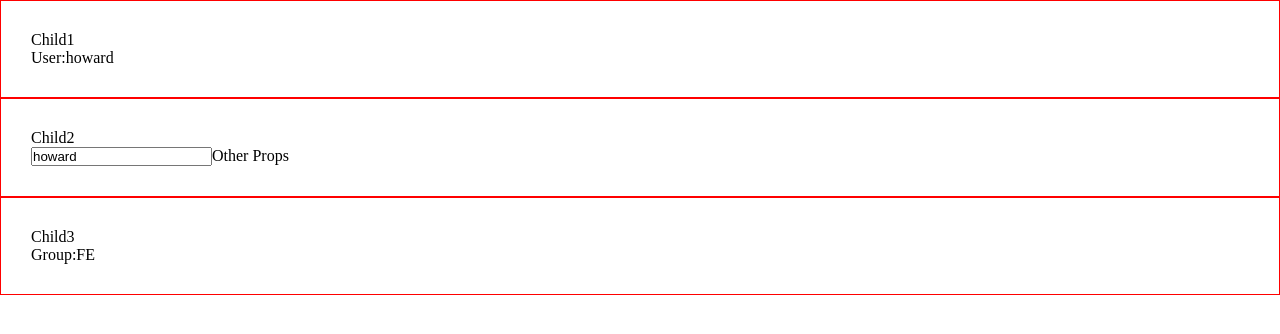
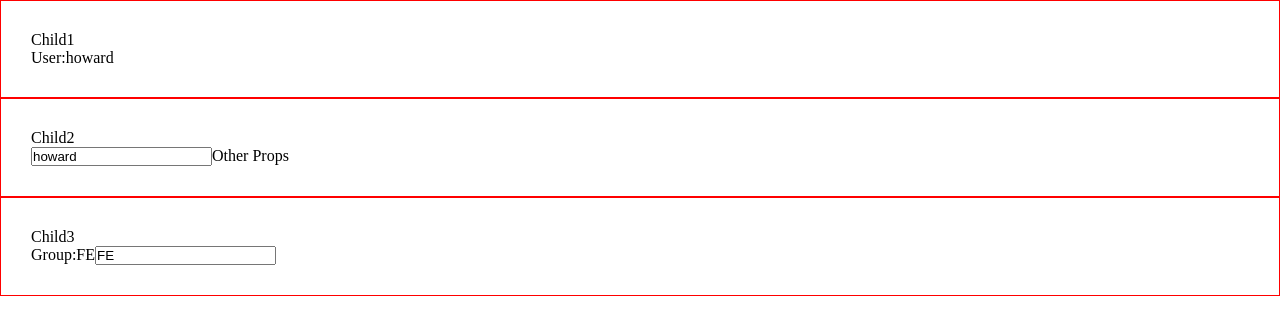
Before and after one commit to Howardyangyixuan/redux-demo-1, a React (Vite) app: page / in a window 1280 px wide. Shown: the top 334 px of the page. Built offline with nearby package versions, Linux system fonts and the light colour scheme.

Commit message:
通过柯里化(currying)为connect提供selector功能，只在选中的数据发生变化时进行更新。

```diff
--- a/src/App.jsx
+++ b/src/App.jsx
@@ -22,24 +22,31 @@ const Child3 = () => {
   console.log("Child3")
   return <section>Child3 <Group/></section>
 }
-const Group = connect((props) => {
+const Group = connect(state => state.group)((props) => {
   console.log("Group")
-  const {state} = props
-  return (<div>Group:{state.group.name}</div>)
+  const {state: group, dispatch} = props
+  const onChange = (e) => {
+    dispatch({type: "updateGroup", payload: {name: e.target.value}})
+  }
+  return (<div>
+    Group:{group.name}
+    <input value={group.name}
+           onChange={onChange}/>
+  </div>)
 })
-const User = connect((props) => {
+const User = connect()((props) => {
   console.log("User")
   const {state} = props
   return <div>User:{state.user.name}</div>
 })
-const UserModifier = connect((props) => {
+const UserModifier = connect(state => state.user)((props) => {
   console.log("UserModifier")
-  const {dispatch, state, children} = props
+  const {dispatch, state: user, children} = props
   const onChange = (e) => {
     dispatch({type: "updateUser", payload: {name: e.target.value}})
   }
   return <div>
-    <input value={state.user.name}
+    <input value={user.name}
            onChange={onChange}/>
     {children}
   </div>
--- a/src/redux.jsx
+++ b/src/redux.jsx
@@ -32,25 +32,54 @@ const reducer = (state, action) => {
         ...payload
       }
     }
-  } else {
+  } else if (type === "updateGroup") {
+      return {
+        ...state,
+        group: {
+          ...state.group,
+          ...payload
+        }
+      }
+    } else {
     return state
   }
 }
+
+function hasChanged(data, newData) {
+  let flag = false
+  for (let key in data) {
+    if (data[key] !== newData[key]) {
+      flag = true
+      break
+    }
+  }
+  return flag
+}
+
 //所有用到store数据的组件都应该用connect包裹
-export const connect = (Component) => {
+//通过柯里化增加selector细化组件依赖的数据
+export const connect = (selector) => (Component) => {
   //返回一个对Component进行了包装的新函数组件
   return (props) => {
     //使用一个setState，在dispatch变更数据时，进行渲染
     const [, update] = useState({})
     const {state, setState} = useContext(appContext)
     //每个依赖state的组件订阅数据变动
+    //每次产生新数据时（包括第一次生成），connect都会记下数据，监听器发布时，数据已经变化，对比store的数据和记录的数据即可，然后connect会重新执行，记下新的数据。
+    const data = selector ? selector(state) : state
     useEffect(() => {
-      store.subscribe(update)
+      store.subscribe(() => {
+        //更新订阅中调用的函数，如果依赖的数据变化了，再更新。
+        const newData = selector ? selector(store.state) : store.state
+        if (hasChanged(data, newData)) {
+          update({})
+        }
+      })
     }, [])
     const dispatch = (action) => {
       setState(reducer(state, action))
       update({})
     }
-    return <Component {...props} dispatch={dispatch} state={state}/>
+    return <Component {...props} dispatch={dispatch} state={data}/>
   }
 }
```
